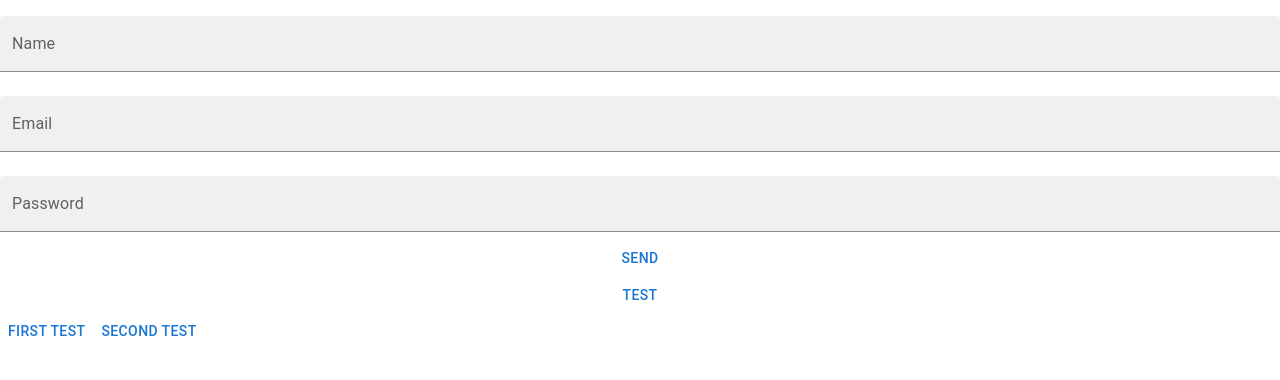
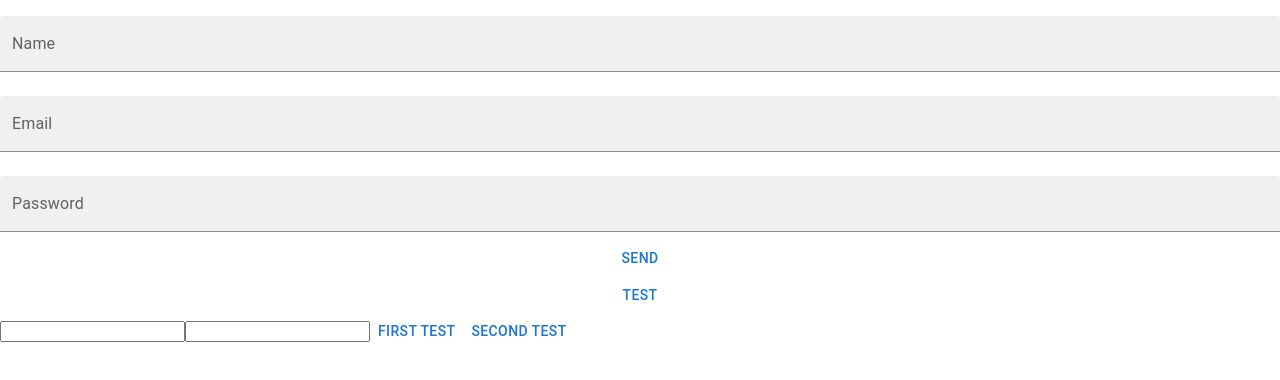
Before and after one commit to DmitriyGrosh/wallet, a React (Create React App) app: page /login in a window 1280 px wide. Shown: the top 380 px of the page. Built offline with nearby package versions, Linux system fonts and the light colour scheme.

Commit message:
check forward ref

```diff
--- a/package.json
+++ b/package.json
@@ -29,6 +29,7 @@
     "react-redux": "^7.2.6",
     "react-router-dom": "^6.2.1",
     "react-scripts": "5.0.0",
+    "react-use": "^17.3.2",
     "redux": "^4.1.2",
     "redux-devtools-extension": "^2.13.9",
     "redux-mock-store": "^1.5.4",
--- /dev/null
+++ b/src/components/stories/input/Input.tsx
@@ -0,0 +1,33 @@
+import React, {
+  Dispatch,
+  FC,
+  forwardRef,
+  useEffect,
+  SetStateAction,
+  ForwardedRef,
+  ChangeEventHandler,
+  LegacyRef,
+  MutableRefObject,
+} from "react";
+import { useMountedState } from "react-use";
+import { StyledComponentProps } from "@mui/material";
+
+interface IInput {
+  setIsMounted: Dispatch<SetStateAction<boolean>>;
+}
+
+const Input = forwardRef<HTMLInputElement, IInput>((props, ref) => {
+  const { setIsMounted } = props;
+  const isMounted = useMountedState();
+  useEffect(() => {
+    const data = isMounted();
+    setIsMounted(data);
+    console.log("==========>isMountedInput()", data);
+  }, []);
+
+  console.log("==========>isMountedInput()2", isMounted());
+
+  return <input ref={ref} />;
+});
+
+export default Input;
--- a/src/views/auth/AuthContainer.tsx
+++ b/src/views/auth/AuthContainer.tsx
@@ -54,12 +54,6 @@ const AuthContainer: FC<IAuthContainer> = ({ setIsAuth }) => {
       return !prevState;
     });
   };
-
-  useEffect(() => {
-    console.log("==========>1", 1);
-  }, []);
-
-  console.log("==========>rerender", location);
   return (
     <div>
       <div>
--- a/src/views/auth/AuthState.tsx
+++ b/src/views/auth/AuthState.tsx
@@ -1,5 +1,14 @@
-import React, { Dispatch, FC, SetStateAction, useState, useEffect } from "react";
+import React, {
+  Dispatch,
+  FC,
+  SetStateAction,
+  useState,
+  useEffect,
+  useRef,
+  MutableRefObject,
+} from "react";
 import { Button } from "@mui/material";
+import Input from "../../components/stories/input/Input";
 
 interface IState {
   setTest: Dispatch<SetStateAction<boolean>>;
@@ -7,10 +16,11 @@ interface IState {
 
 const AuthState: FC<IState> = ({ setTest }) => {
   const [currentState, setCurrentState] = useState<boolean>(false);
+  const [isMounted, setIsMounted] = useState<boolean>(false);
 
   useEffect(() => {
     console.log("==========>2", 2);
-  }, []);
+  }, [isMounted]);
 
   const changeState = () => {
     setCurrentState((prevState) => !prevState);
@@ -21,8 +31,16 @@ const AuthState: FC<IState> = ({ setTest }) => {
   };
 
   console.log("==========>3", 3);
+
+  const innerRef = useRef<HTMLInputElement>(null);
+  const innerRef2 = useRef<HTMLInputElement>(null);
+
+  console.log("==========>innerRef", innerRef.current);
+  console.log("==========>innerRef2", innerRef2.current?.value);
   return (
     <div>
+      <Input setIsMounted={setIsMounted} ref={innerRef} />
+      <input ref={innerRef2} />
       <Button onClick={changeState}>First Test</Button>
       <Button onClick={changeState2}>Second Test</Button>
     </div>
```
Also changed, not shown: 1 other file (tests, documents, lock files or other folders).
